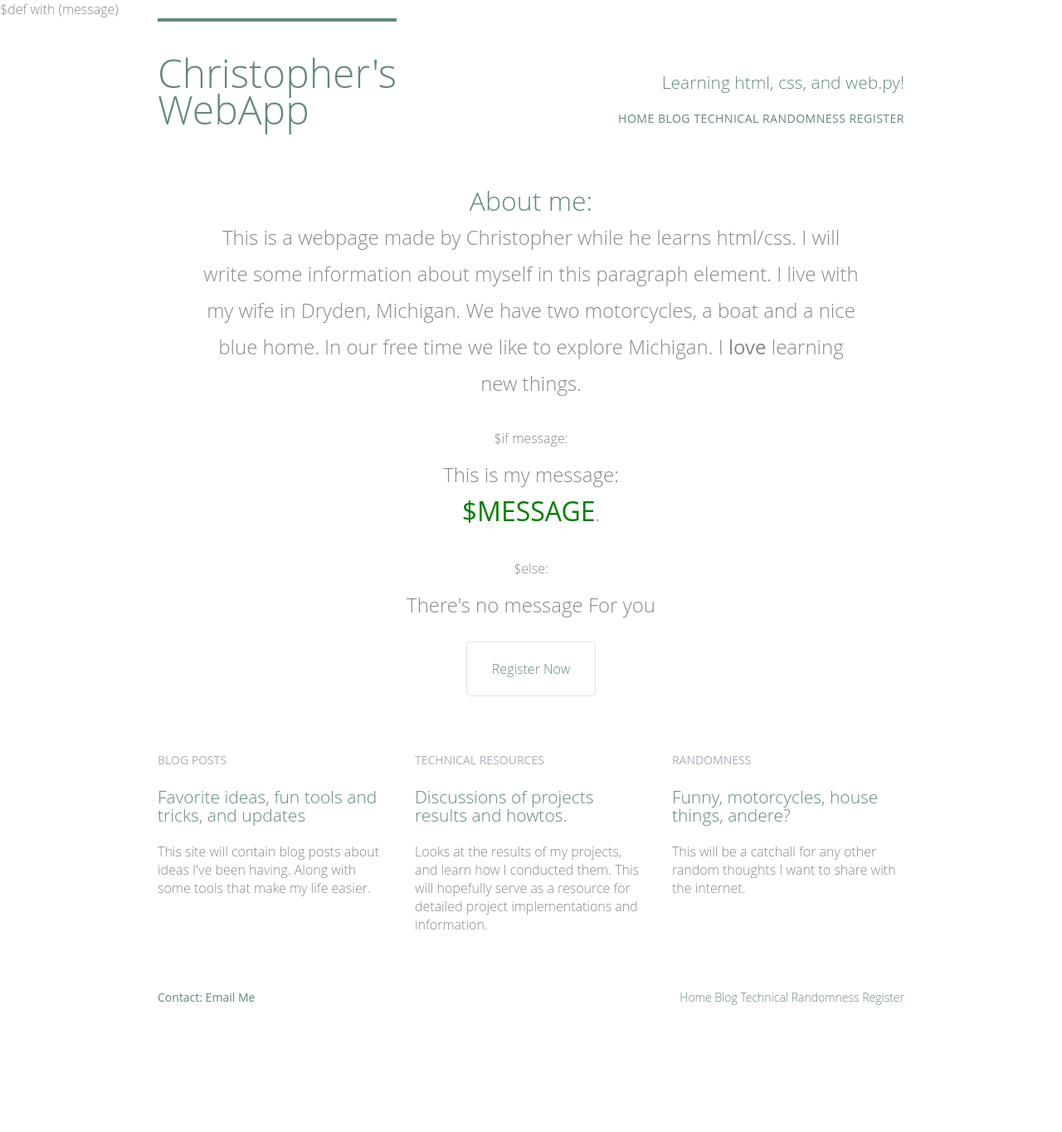
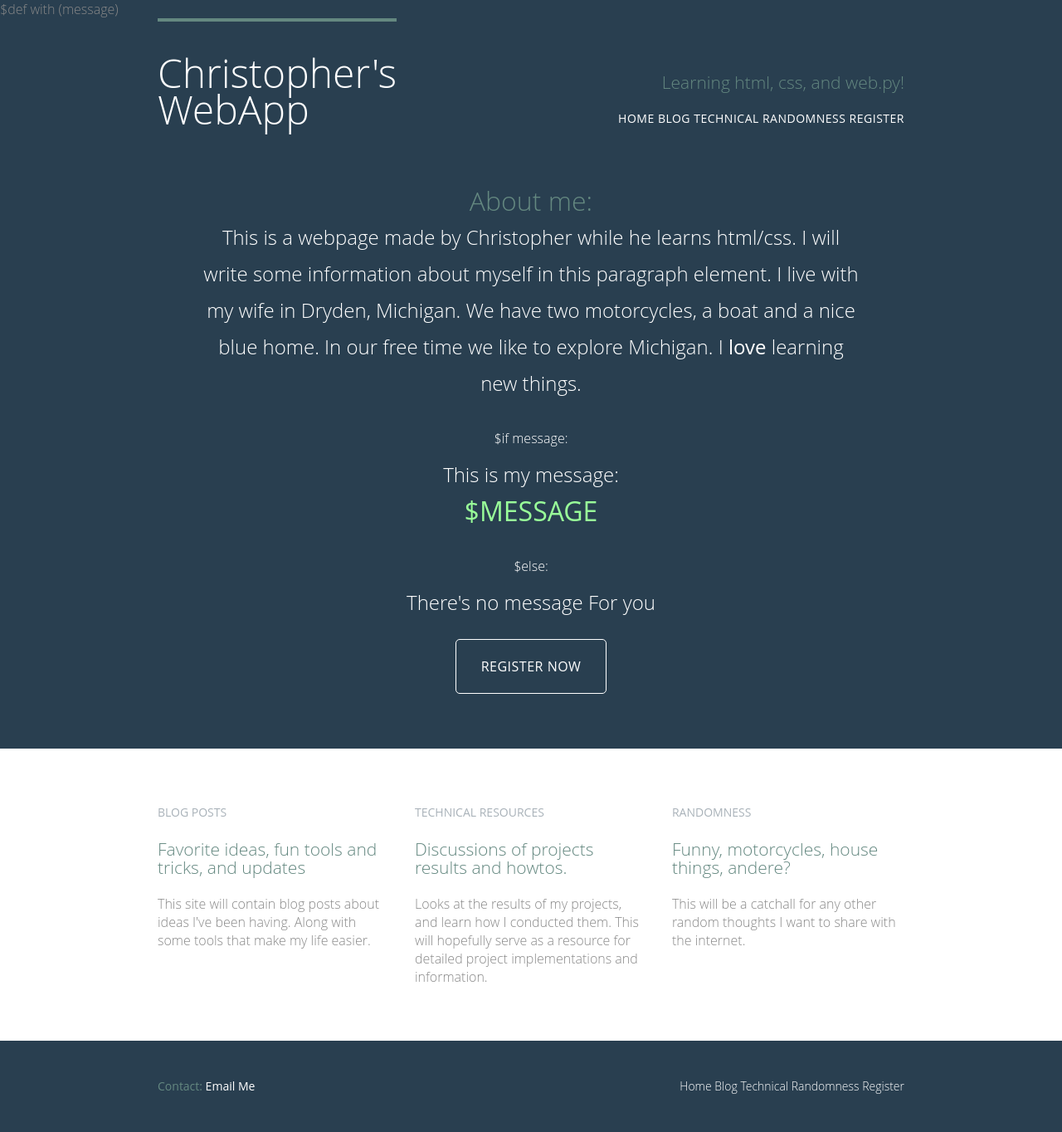
Before and after one commit to cmgrass/chrisGrassLabsSite, a Python web app: template templates/index.html in a window 1280 px wide. Shown: the whole page at 83% size. Before the commit the page ends 1211 px from the top, so only its background shows below. Run offline with Jinja, Linux system fonts and the light colour scheme; the template is opened without the code that fills it, so the values that code supplies are empty.

Commit message:
Added basic colors to the backgrounds and text.

```diff
--- a/templates/blog.html
+++ b/templates/blog.html
@@ -7,7 +7,7 @@
         <link rel="stylesheet" href="main.css" type="text/css">
     </head>
     <body>  <!--All visible content goes in the `body` element-->
-        <header class="container group">
+        <header class="primary-header container group">
             <h1 class="logo">
                 <a href="/">Christopher's <br> WebApp</a>
             </h1>
--- a/templates/index.html
+++ b/templates/index.html
@@ -9,7 +9,7 @@
         <link rel="stylesheet" href="main.css" type="text/css">
     </head>
     <body>  <!--All visible content goes in the `body` element-->
-        <header class="container group">
+        <header class="primary-header container group">
             <h1 class="logo">
               <a href="/">Christopher's <br> WebApp</a>
             </h1>
@@ -35,14 +35,16 @@
 
             $if message:
                 <p>This is my message: <br>
-                    <strong id="p001">$message</strong>.</p>
+                    <strong id="p001">$message</strong>
+                </p>
             $else:
                 <p>There's no message For you</p>
 
             <a class="btn btn-alt" href="register.html">Register Now</a>
         </section>
 
-        <section class="grid">
+        <section class="row">
+          <div class="grid">
             <section class="teaser col-1-3">
               <a href="blog.html">
                 <h5>Blog Posts</h5>
@@ -76,6 +78,7 @@
                 share with the internet.
               </p>
             </section>
+          </div>
         </section>
 
         <footer class="primary-footer container group">
--- a/templates/main.css
+++ b/templates/main.css
@@ -50,13 +50,14 @@
 /* ----- E N D   O F   C S S   R E S E T -----*/
 /* Beginning of my specific stylesheet */
 #p001 {
-    color: green;
+    color: #99ff99;
     font-size: 32px;
     text-transform: uppercase;
 }
 
 /*----- B O D Y -----*/
 body {
+  background: #293f50;
   color: #888;
   /* font: `font-style` `font-variant` `font-weight`
   `font-size`/`line-height` `font-family01`, `font-family02`,
@@ -99,6 +100,13 @@
 .group {
   clear: both;
   *zoom: 1;
+}
+
+/*----- R O W S -----*/
+.row {
+  background: #fff;
+  min-width: 960px;
+  padding: 66px 0 44px 0;
 }
 
 /*---- T Y P O G R A P H Y -----*/
@@ -149,17 +157,33 @@
 .teaser a:hover h3 {
   color: #a9b2b9;
 }
+.primary-header a,
+.primary-footer a {
+  color: #fff;
+}
+.primary-header a:hover,
+.primary-footer a:hover {
+  color: #648880;
+}
 
 /*----- B U T T O N S -----*/
 .btn {
   border-radius: 5px;
+  color: #fff;
+  cursor: pointer;
   display: inline-block;
+  font-weight: 400;
+  letter-spacing: .5px;
   margin: 0;
+  text-transform: uppercase;
 }
-
 .btn-alt {
-  border: 1px solid #dfe2e5;
+  border: 1px solid #fff;
   padding: 10px 30px;
+}
+.btn-alt:hover {
+  background: #fff;
+  color: #648880;
 }
 
 /*----- P R I M A R Y   H E A D E R -----*/
@@ -188,6 +212,7 @@
 
 /*----- H O M E -----*/
 .hero {
+  color: #fff;
   line-height: 44px;
   padding: 22px 80px 66px 80px;
   text-align: center;
--- a/templates/randomness.html
+++ b/templates/randomness.html
@@ -7,7 +7,7 @@
         <link rel="stylesheet" href="main.css" type="text/css">
     </head>
     <body>  <!--All visible content goes in the `body` element-->
-        <header class="container group">
+        <header class="primary-header container group">
             <h1 class="logo">
                 <a href="/">Christopher's <br> WebApp</a>
             </h1>
--- a/templates/register.html
+++ b/templates/register.html
@@ -7,7 +7,7 @@
         <link rel="stylesheet" href="main.css" type="text/css">
     </head>
     <body>  <!--All visible content goes in the `body` element-->
-        <header class="container group">
+        <header class="primary-header container group">
             <h1 class="logo">
                 <a href="/">Christopher's <br> WebApp</a>
             </h1>
--- a/templates/techResource.html
+++ b/templates/techResource.html
@@ -7,7 +7,7 @@
         <link rel="stylesheet" href="main.css" type="text/css">
     </head>
     <body>  <!--All visible content goes in the `body` element-->
-        <header class="container group">
+        <header class="primary-header container group">
             <h1 class="logo">
                 <a href="/">Christopher's <br> WebApp</a>
             </h1>
```
Lines whose indentation alone changed are shown as unchanged.
